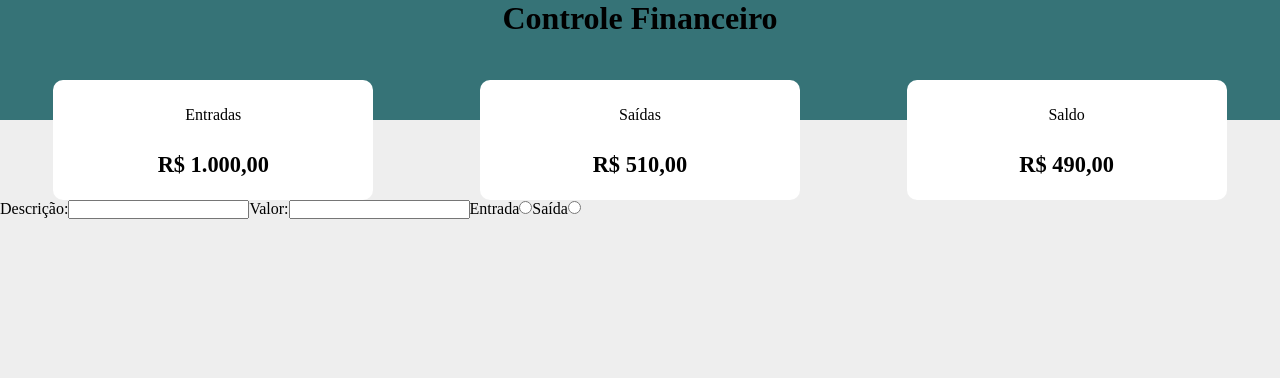
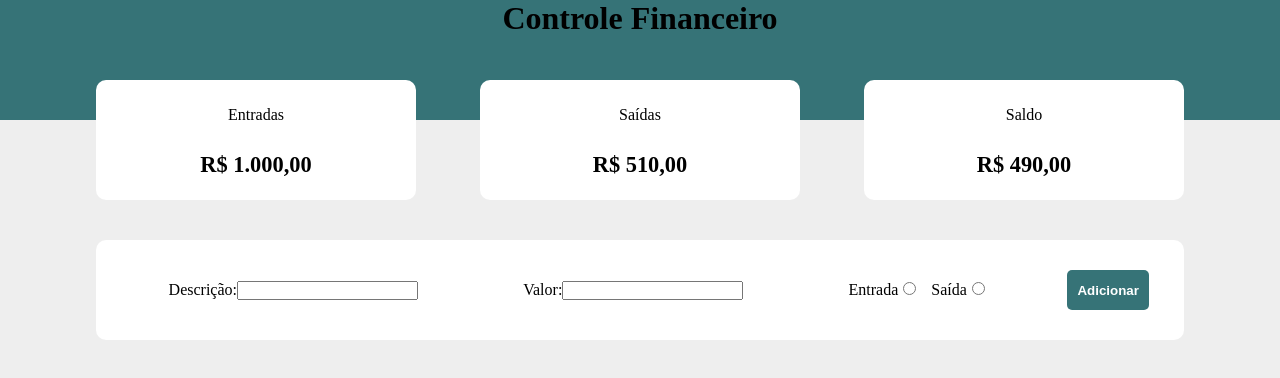
Before and after one commit to willianlrl87/financeiro, a React (Vite) app: page / in a window 1280 px wide. Shown: the top 378 px of the page. Built offline with nearby package versions, Linux system fonts and the light colour scheme.

Commit message:
Finalizando form. Espaço entre label e input

```diff
--- a/src/App.jsx
+++ b/src/App.jsx
@@ -3,30 +3,24 @@ import { Resume } from './Components/Resume';
 import { Header } from './Components/Header';
 import { Form } from './Components/Form';
 import './index.css';
+import { useShowAsMoney } from './hooks/useShowAsMoney';
+import * as styles from './Components/styles';
+
 
 
 function App() {
-  const entradas = 1000
-  const entradasResume = entradas
-    .toLocaleString('pt-BR', {style: 'currency', currency: 'BRL'});
-
+  const entradas = 1000;
   const saidas = 510;
-  const saidasResume = saidas
-    .toLocaleString('pt-BR', {style: 'currency', currency: 'BRL'});
-
   const saldo = entradas-saidas;
-  const saldoResume = saldo
-    .toLocaleString('pt-BR', {style: 'currency', currency: 'BRL'});
-
 
   return (
     <React.Fragment>
       <Header />
-      <div style={{display: 'flex'}}>
-        <Resume title='Entradas' resumeValue={entradasResume} />
-        <Resume title='Saídas' resumeValue={saidasResume} />
-        <Resume title='Saldo' resumeValue={saldoResume} />
-      </div>
+      <styles.ResumesDiv>
+        <Resume title='Entradas' resumeValue={useShowAsMoney(entradas)} />
+        <Resume title='Saídas' resumeValue={useShowAsMoney(saidas)} />
+        <Resume title='Saldo' resumeValue={useShowAsMoney(saldo)} />
+      </styles.ResumesDiv>
       <Form />
     </React.Fragment>
   )
--- /dev/null
+++ b/src/Components/Button.jsx
@@ -0,0 +1,7 @@
+import * as styles from './styles';
+
+export const Button = ({children}) => {
+    return (
+        <styles.AddButton>{children}</styles.AddButton>
+    )
+}
--- a/src/Components/Form.jsx
+++ b/src/Components/Form.jsx
@@ -1,3 +1,6 @@
+import * as styles from './styles';
+import { Button } from './Button';
+
 export const Form = () => {
 
     function handleSubmit(){
@@ -5,26 +8,30 @@ export const Form = () => {
     }
 
     return(
-        <form onSubmit={handleSubmit}>
-            <label for='description'>
+        <styles.DivForm>
+            <styles.Form onSubmit={handleSubmit}>
+                <label htmlFor='description'>
                     Descrição:
                     <input type='text' id='description' />
                 </label>
 
-            <label for='value'>
+                <label htmlFor='value'>
                     Valor:
                     <input type='number' id='value' />
                 </label>
-
-            <label for='entrada'>
+                <div>
+                    <label htmlFor='entrada'>
                         Entrada
-                <input  type='radio' id='entrada' name='entradaSaida' />
+                        <styles.Radio id='entrada' name='entradaSaida' />
                     </label>
 
-            <label for='saida'>
+                    <label htmlFor='saida'>
                         Saída
-                <input type='radio' id='saida' name='entradaSaida' />
+                        <styles.Radio id='saida' name='entradaSaida' />
                     </label>
-        </form>
+                </div>
+                <Button>Adicionar</Button>
+            </styles.Form>
+        </styles.DivForm>
     )
 }
--- a/src/Components/styles.js
+++ b/src/Components/styles.js
@@ -1,10 +1,23 @@
 import styled from 'styled-components';
+import {backgrounds} from '../assets/constants';
+
+
 
 export const Header = styled.h1`
-    background-color: #367377;
+    background-color: ${backgrounds.primary};
     height: 15vh;
     width: 100vw;
     text-align: center;
+`;
+
+export const Label = styled.label`
+    padding: 5px;
+`;
+
+export const ResumesDiv = styled.div`
+    display: flex;
+    width: 90vw;
+    justify-content: space-between;
 `;
 
 export const Resume = styled.div`
@@ -12,7 +25,7 @@ export const Resume = styled.div`
     height: 15vh;
     margin-top: -5vh;
     padding: 10px 20px;
-    background-color: white;
+    background-color: ${backgrounds.secondary};
     border-radius: 10px;
 `;
 
@@ -30,3 +43,38 @@ export const ResumeValue = styled.strong`
     justify-content: center;
     font-size: 1.4rem;
 `;
+
+export const DivForm = styled.div`
+    display: flex;
+    justify-content: center;
+    background-color: ${backgrounds.secondary};
+    width: 85vw;
+    height: 100px;
+    margin-top: 5vh;
+    padding: 20px;
+    border-radius: 10px;
+`;
+
+export const Form = styled.form`
+    display: flex;
+    justify-content: space-between;
+    align-items: center;
+    width: inherit;
+    height: cover;
+`;
+
+export const Radio = styled.input.attrs({type:'radio'})`
+    margin: 0 5px;
+    margin-right: 15px;
+`;
+
+export const AddButton = styled.button`
+    background-color: ${backgrounds.button};
+    padding: 10px;
+    border-radius: 5px;
+    border: none;
+    color: ${backgrounds.secondary};
+    font-weight:bold;
+    margin: 15px;
+    height: 40px;
+`;
--- /dev/null
+++ b/src/assets/constants.jsx
@@ -0,0 +1,5 @@
+export const backgrounds = {
+    primary: '#367377',
+    secondary: '#FFF',
+    button: '#367377'
+};
--- /dev/null
+++ b/src/hooks/useShowAsMoney.jsx
@@ -0,0 +1,4 @@
+
+export const useShowAsMoney = (money) => {
+    return money.toLocaleString('pt-BR', {style: 'currency', currency: 'BRL'});
+}
```
Also changed, not shown: src/index.css (line endings or trailing spaces). Lines whose indentation alone changed are shown as unchanged.
